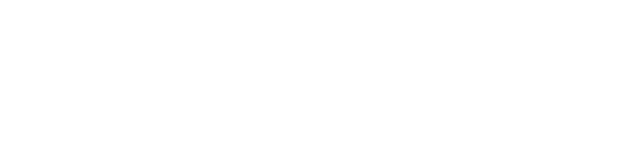
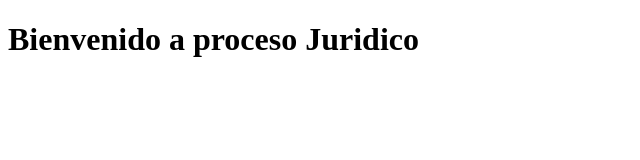
Before and after one commit to julianen777/legaltechplus, a plain HTML site: page index.html in a window 1280 px wide. Shown: the whole page, without its empty margins (0-640 px from the left). Drawn offline with Linux system fonts and the light colour scheme.

Commit message:
Update index.html

```diff
--- a/index.html
+++ b/index.html
@@ -3,9 +3,9 @@
 <head>
     <meta charset="UTF-8">
     <meta name="viewport" content="width=device-width, initial-scale=1.0">
-    <title>Document</title>
+    <title>Proyecto Juridico</title>
 </head>
 <body>
-
+    <h1> Bienvenido a proceso Juridico</h1>
 </body>
 </html>
```
